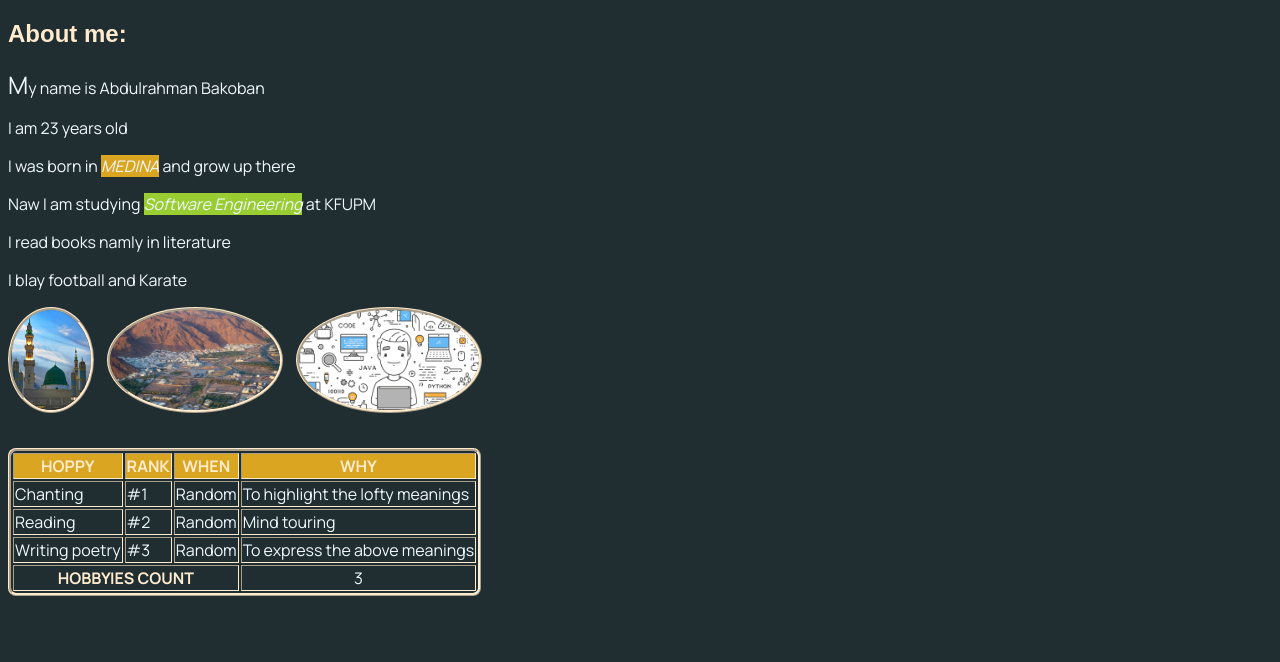
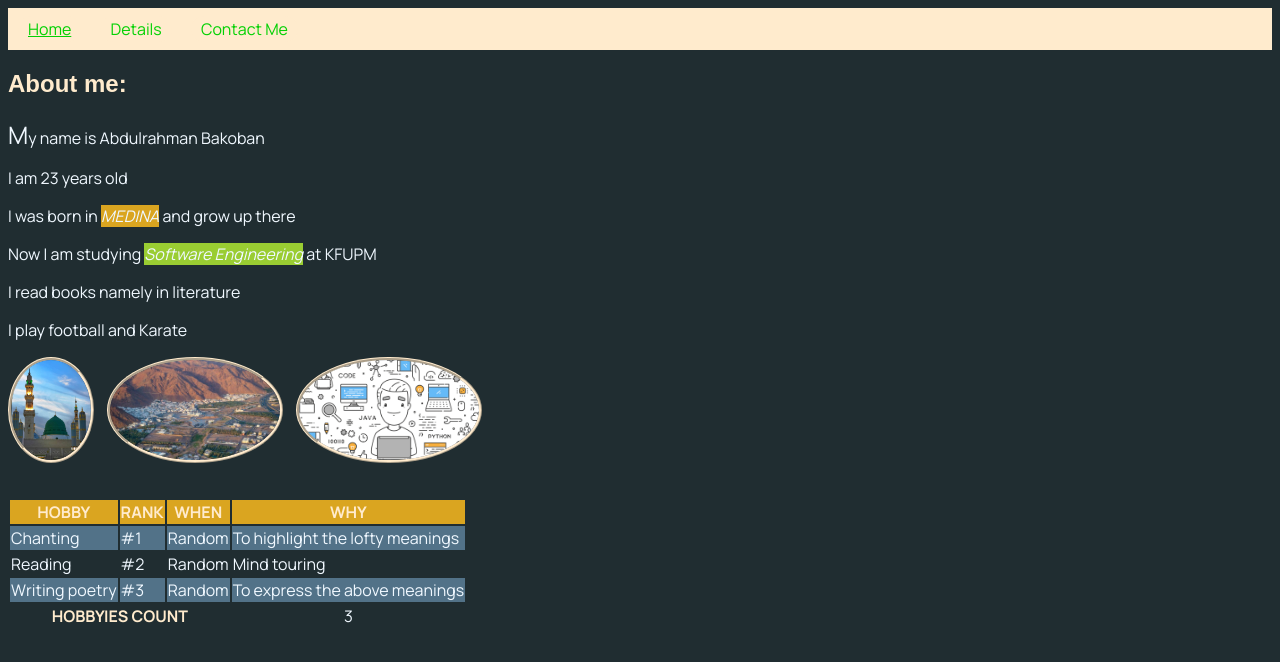
Before and after one commit to asmb1235/SWE-363-231, a plain HTML site: page details.html in a window 1280 px wide. Drawn offline with Linux system fonts and the light colour scheme.

Commit message:
3.1 commit

```diff
--- a/dark-theme.css
+++ b/dark-theme.css
@@ -7,8 +7,16 @@ body {
 ::selection{
     background: rgba(179, 179, 179, 0.514); ;
 }
+nav{
+    margin-bottom: 20px;
+    position: sticky;
+    top: 0px;
+    background: blanchedalmond;
+    padding: 10px;
+}
 li{
     display: inline;
+
 }
 
 li a{
@@ -20,6 +28,9 @@ li a{
     margin-right: 1em ;
     text-decoration: none;
 
+}
+li a:hover{
+    cursor: pointer;
 }
 li > a:first-of-type{
     text-decoration: underline  ;
@@ -58,12 +69,21 @@ p{
 label{
     color: aliceblue;
 }
+input{
+    height: 20px;
+    border-color: lightgray;
+}
+textarea{
+    height: 20px;
+}
+.top {
+    background-color: goldenrod;
+}
+tbody tr:nth-child(odd){
+    background-color:rgb(82, 114, 136);
+}
 table{
     color: aliceblue;
-    border-radius: 8px;
-    border-width: 1mm;
-    border-color: blanchedalmond;
-    border-style: ridge;
 }
 th{
     color: blanchedalmond;
@@ -72,9 +92,6 @@ th{
 tr :hover{
     background-color: rgba(179, 179, 179, 0.514);
 }
-.top {
-    background-color: goldenrod;
-}
 em{
     background-color: yellowgreen;
 }
--- a/details.html
+++ b/details.html
@@ -9,14 +9,21 @@
         <link href="https://fonts.googleapis.com/css2?family=Manrope:wght@300;400;500;700&family=Poppins:ital,wght@0,100;0,200;0,300;0,400;0,500;0,600;0,700;0,800;0,900;1,100;1,200;1,300;1,400;1,500;1,600;1,700;1,800;1,900&display=swap" rel="stylesheet">
     </head>
     <body>
+        <nav>
+            <li >
+                <a href="http://127.0.0.1:5500/">Home</a>
+                <a href="http://127.0.0.1:5500/details.html">Details</a>
+                <a href="http://127.0.0.1:5500/contact.html">Contact Me</a>
+            </li>
+        </nav>
         <section>
         <h2>About me:</h2>
         <p>My name is Abdulrahman Bakoban</p>
         <p>I am 23 years old</p>
         <p>I was born in <em id="the_most_important">Medina</em> and grow up there</p>
-        <p>Naw I am studying <em>Software Engineering</em> at KFUPM</p>
-        <p>I read books namly in literature</p>
-        <p>I blay football and Karate</p>
+        <p>Now I am studying <em>Software Engineering</em> at KFUPM</p>
+        <p>I read books namely in literature</p>
+        <p>I play football and Karate</p>
         </section>
 
         <section>
@@ -40,9 +47,9 @@
             />
         </section>
 
-        <table border="1">
-            <tr class="top">
-                <th>Hoppy</th>
+        <table>
+            <tr class="top" style="background-color: goldenrod;">
+                <th>Hobby</th>
                 <th>Rank</th>
                 <th>When</th>
                 <th>Why</th>
```
Also changed, not shown: confirmation.html (deleted, +0 -5 lines), contact.html (+8 -2 lines), index.html (+10 -7 lines), flexbox froggy.jpg (added), 1 other file.
